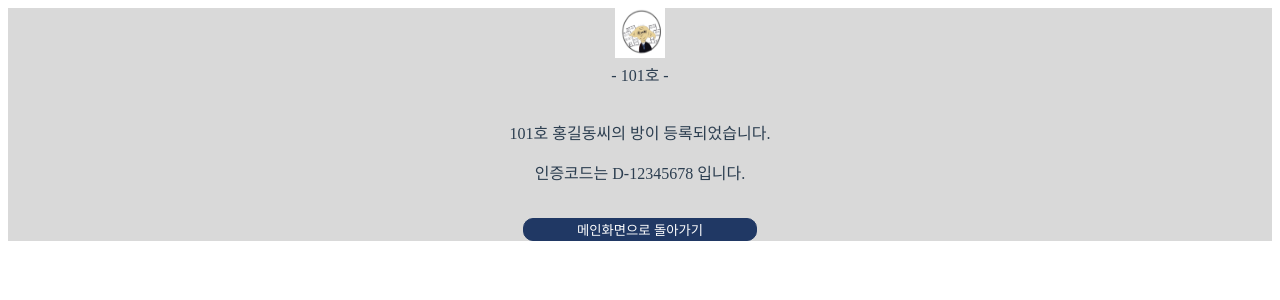
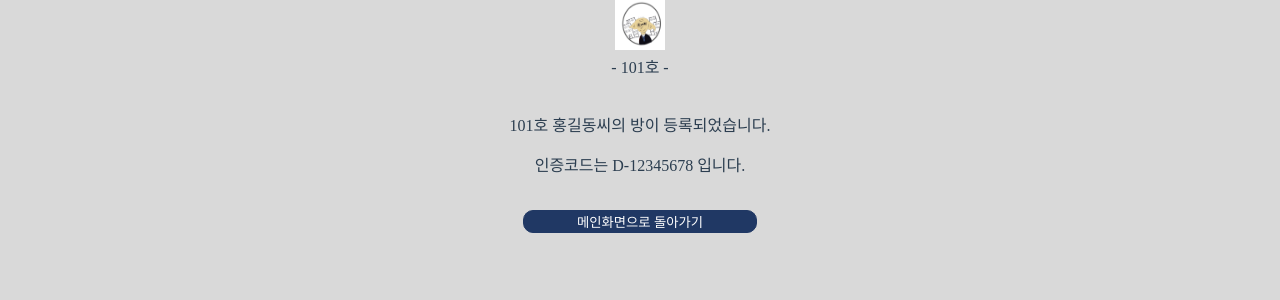
Before and after one commit to houseelfdobby/dobby_front, a Vue app: page /certificate in a window 1280 px wide. Shown: the top 300 px of the page. Built offline with nearby package versions, Linux system fonts and the light colour scheme.

Commit message:
fix: css height, margin

```diff
--- a/src/App.vue
+++ b/src/App.vue
@@ -1,16 +1,22 @@
 <template>
   <div id="app">
-    <router-view/>
+    <router-view />
   </div>
 </template>
 
 <style lang="scss">
+html,
+body {
+  height: 100%;
+  margin:0;
+}
 #app {
-  font-family: 'Avenir', Helvetica, Arial, sans-serif;
+  font-family: "Avenir", Helvetica, Arial, sans-serif;
   -webkit-font-smoothing: antialiased;
   -moz-osx-font-smoothing: grayscale;
   text-align: center;
   color: #2c3e50;
+  height: 100%;
 }
 #nav {
   padding: 30px;
--- a/src/views/Certificate.vue
+++ b/src/views/Certificate.vue
@@ -26,6 +26,7 @@ export default {};
 .Certificate{
     font-family: a스마일B;
     background-color: rgb(217, 217, 217);
+    height: 100%;
      &-BannerImg {
         .logo{
         width: 50px;
```
